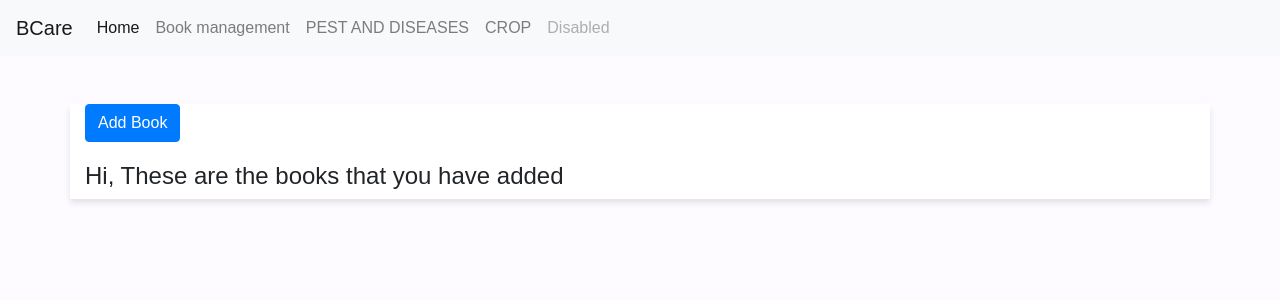
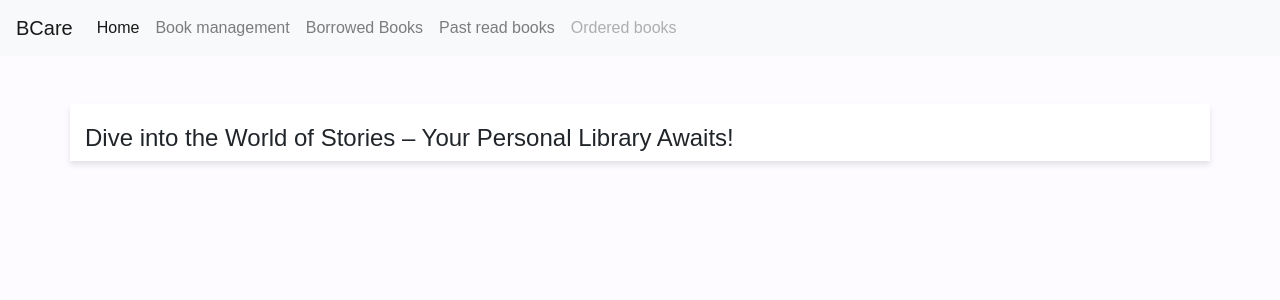
Before and after one commit to Chemini-Gamage/Online-Book-Store--Firebase-, a Flask app: page /bookHome in a window 1280 px wide. Shown: the top 300 px of the page. Run offline with Flask 3, Linux system fonts and the light colour scheme; data that the repository does not hold is empty; some libraries are stand-ins or nearby versions.

Commit message:
add button

```diff
--- a/app/templates/BookManagement/bookHome/bookHome.html
+++ b/app/templates/BookManagement/bookHome/bookHome.html
@@ -2,7 +2,7 @@
 
 {% block content %}
 <div class="homecontainer"><a href="addBook">
-        <button type="button" class="btn btn-primary">Add Book</button>
+        <!-- <button type="button" class="btn btn-primary">Add Book</button> -->
     </a>
     <!-- <a href="addBook">
         <button type="button" class="btn btn-primary">Edit Book</button>
@@ -12,7 +12,8 @@
     </a> -->
 
     <div class="container-mt-2">
-        <h4 style="margin-top: 20px;align-content: center;">Hi, These are the books that you have added</h4>
+        <h4 style="margin-top: 20px;text-align: center;">Dive into the World of Stories – Your Personal Library
+            Awaits!</h4>
         <div class="row">
             {%for book in books %}
 
@@ -32,12 +33,24 @@
                         <li class="list-group-item">ISBN:{{book.isbn}}</li>
                     </ul>
                     <div class="card-body">
-                        <a href="{{url_for('main.editBook',book_id=book.id)}}" onclick="return confirm('Are you sure')"
-                            class="card-link">edit</a>
-                        <form action="{{ url_for('main.deleteBook', book_id=book.id) }}" method="POST"
-                            style="display:inline;">
-                            <button type="submit" onclick="return confirm('Are you sure?')">Delete</button>
+                        <form action="{{url_for('main.editBook',book_id=book.id)}}"
+                            onclick="return confirm('Are you sure')">
+                            <button class="btn btn-secondary" type="submit"
+                                onclick="return confirm('Are you sure?')">Read</button>
                         </form>
+
+                        <!-- <form action="{{ url_for('main.deleteBook', book_id=book.id) }}" method="POST"
+                            style="display:flex;margin-left: 60px;margin-top:-38px;">
+                            <button class="btn btn-warning" type="submit"
+                                onclick="return confirm('Are you sure?')">Delete</button>
+                        </form> -->
+
+
+                        <svg style="margin-left:200px;margin-top: -70px;" xmlns="http://www.w3.org/2000/svg" color="red"
+                            width="20" height="20" fill="currentColor" class="bi bi-heart-fill" viewBox="0 0 16 16">
+                            <path fill-rule="evenodd"
+                                d="M8 1.314C12.438-3.248 23.534 4.735 8 15-7.534 4.736 3.562-3.248 8 1.314" />
+                        </svg>
                     </div>
                 </div>
 
--- a/app/templates/base.html
+++ b/app/templates/base.html
@@ -25,19 +25,19 @@
             <div class="collapse navbar-collapse" id="navbarNav">
                 <ul class="navbar-nav">
                     <li class="nav-item active">
-                        <a class="nav-link" href="#">Home <span class="sr-only">(current)</span></a>
+                        <a class="nav-link" href="/bookHome">Home <span class="sr-only">(current)</span></a>
                     </li>
                     <li class="nav-item">
-                        <a class="nav-link" href="/bookHome">Book management</a>
+                        <a class="nav-link" href="/bookList">Book management</a>
                     </li>
                     <li class="nav-item">
-                        <a class="nav-link" href="s">PEST AND DISEASES</a>
+                        <a class="nav-link" href="s">Borrowed Books</a>
                     </li>
                     <li class="nav-item">
-                        <a class="nav-link" href="#">CROP</a>
+                        <a class="nav-link" href="#">Past read books</a>
                     </li>
                     <li class="nav-item">
-                        <a class="nav-link disabled" href="#">Disabled</a>
+                        <a class="nav-link disabled" href="#">Ordered books</a>
                     </li>
                 </ul>
             </div>
```
